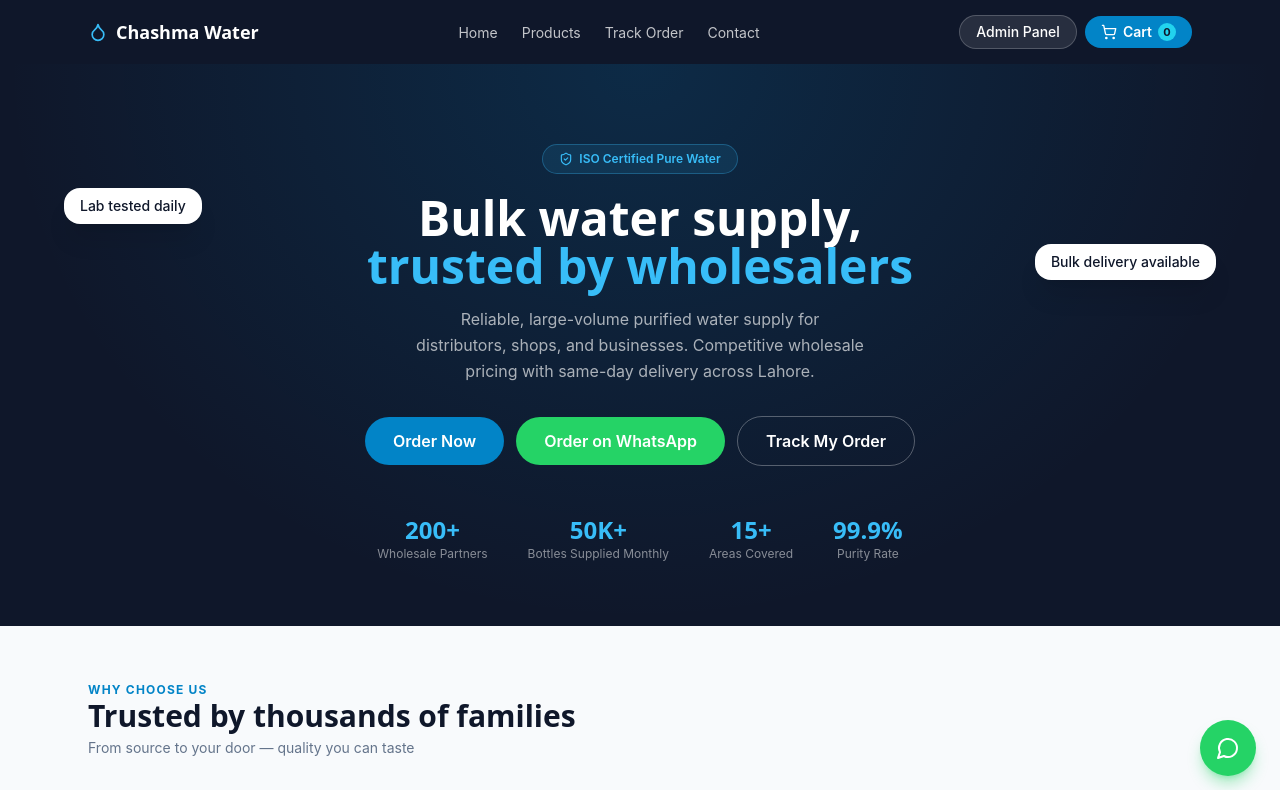
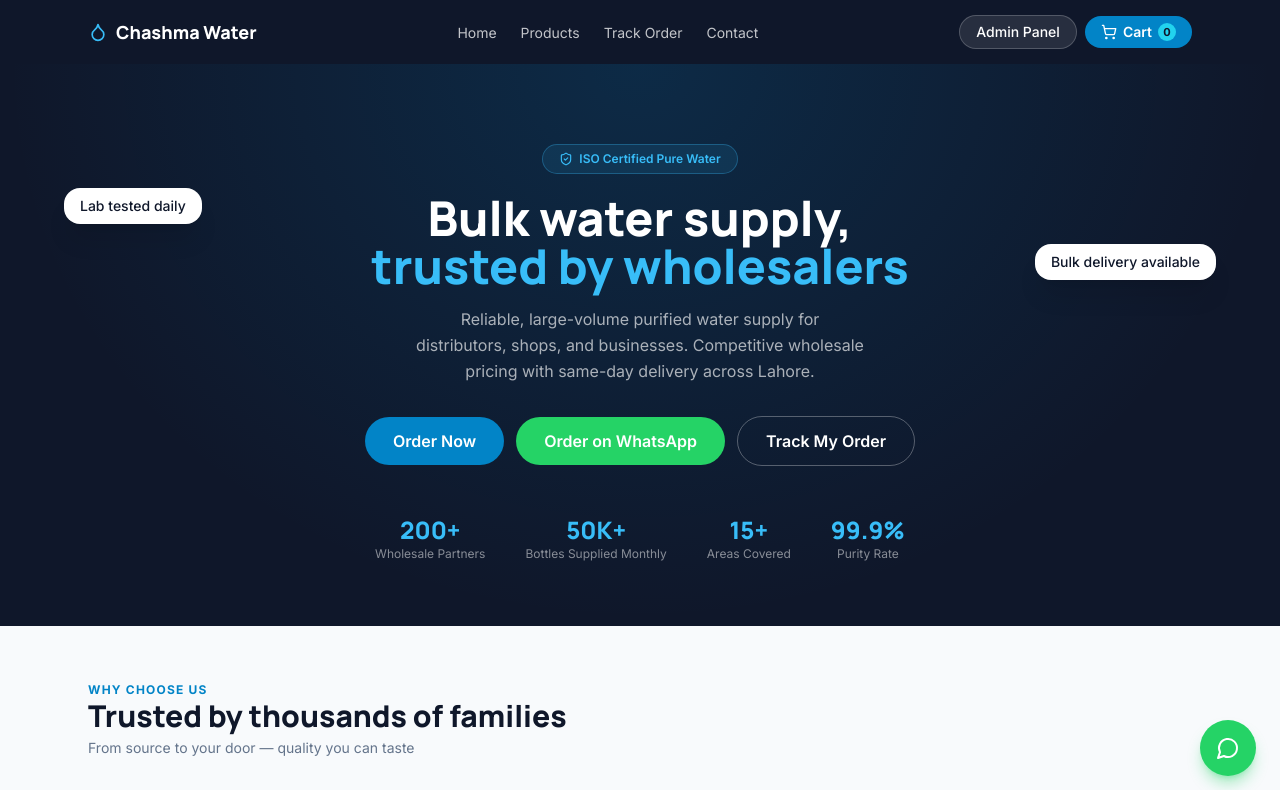
Before and after one commit to khanashfaqahmed/chashma-water, a Next.js app: page / in a window 1280 px wide. Shown: the top 790 px of the page. Built offline with nearby package versions, Linux system fonts and the light colour scheme.

Commit message:
Fix CSS import order in globals.css

```diff
--- a/src/app/globals.css
+++ b/src/app/globals.css
@@ -1,8 +1,7 @@
+@import url('https://fonts.googleapis.com/css2?family=Inter:wght@400;500;600;700;800&family=Manrope:wght@700;800&display=swap');
 @tailwind base;
 @tailwind components;
 @tailwind utilities;
-
-@import url('https://fonts.googleapis.com/css2?family=Inter:wght@400;500;600;700;800&family=Manrope:wght@700;800&display=swap');
 
 :root {
   --font-display: 'Manrope', system-ui, sans-serif;
```
